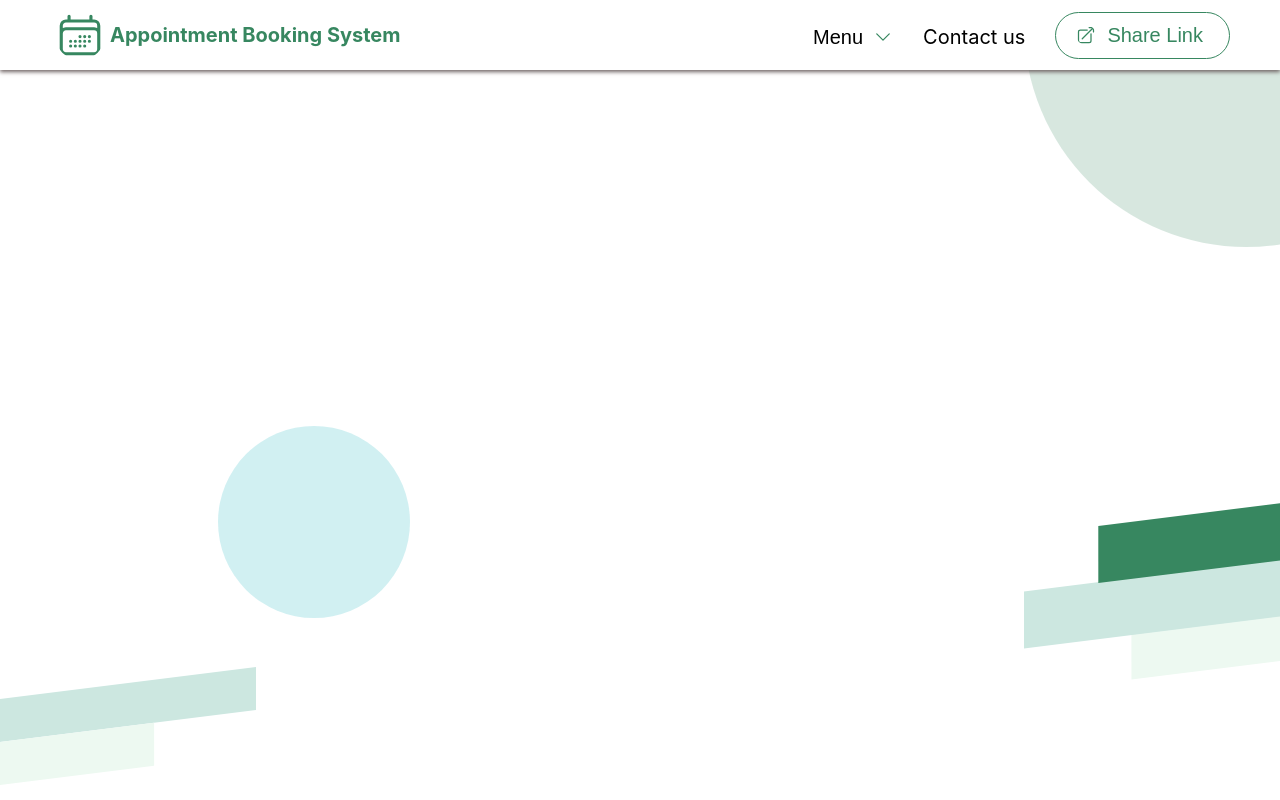
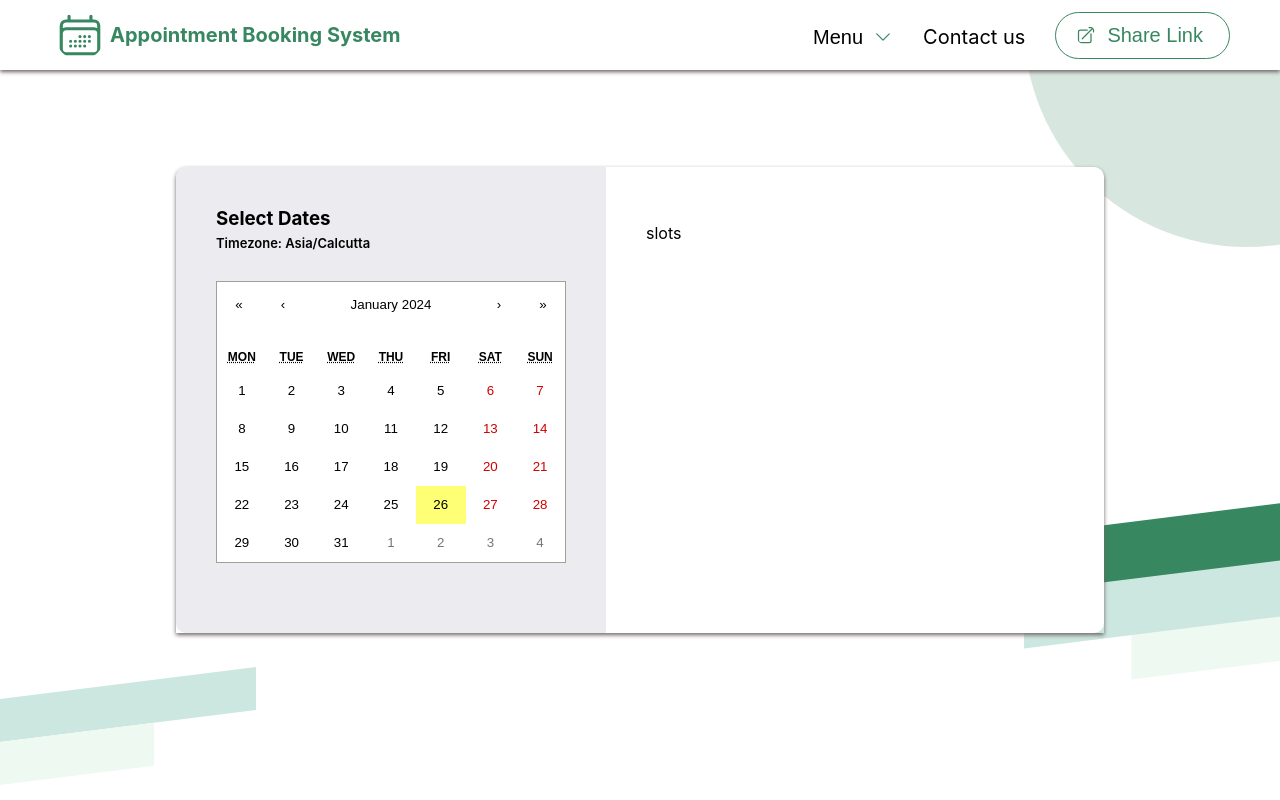
Before and after one commit to urjit2498/appointment-booking-system, a React (Create React App) app: page / in a window 1280 px wide. Built offline with nearby package versions, Linux system fonts and the light colour scheme.

Commit message:
Calendar setup with basic design

```diff
--- a/src/components/CalendarComponent.js
+++ b/src/components/CalendarComponent.js
@@ -1,7 +1,24 @@
 import React from "react";
+import '../styles/Calendar.css';
+import Calendar from 'react-calendar'
+import 'react-calendar/dist/Calendar.css';
+
 const CalendarComponent = () => {
   return (
-    <div>CalendarComponent</div>
+    <div className="calendar_main_div">
+      <div className="calendar">
+        <div className="calendar_header">
+          <h3>Select Dates</h3>
+          <span>Timezone: Asia/Calcutta</span>
+        </div>
+        <div className="calendar_body">
+          <Calendar />
+        </div>
+      </div>
+      <div className="slots">
+        <p>slots</p>
+      </div>
+    </div>
   );
 };
 
--- a/src/index.css
+++ b/src/index.css
@@ -6,6 +6,10 @@ body {
   -webkit-font-smoothing: antialiased;
   -moz-osx-font-smoothing: grayscale;
   min-height: 100vh;
+  display: flex;
+  flex-direction: column;
+  align-items: center;
+  justify-content: center;
   background-image: url(./assets/topGreen.svg), url(./assets/bottomLeft.svg), url(./assets/bottomRight.svg), url(./assets/bottomLeftStripe.svg);
   background-position: top right, bottom left 80%, bottom right 20%, bottom left 20%;
   background-repeat: no-repeat, no-repeat, no-repeat, no-repeat;
--- /dev/null
+++ b/src/styles/Calendar.css
@@ -0,0 +1,51 @@
+.calendar_main_div{
+    display: flex;
+    flex-direction: row;
+    border-top-left-radius: 10px;
+    border-top-right-radius: 10px;
+    min-width: 928px;
+    min-height: 430px;
+    z-index: 100;
+    position: relative;
+    box-shadow: 0 2px 4px rgb(112, 100, 100);
+}
+
+.calendar{
+    background-color: #EBEBF0;;
+    padding: 40px;
+    border-top-left-radius: 10px;
+    border-bottom-left-radius: 10px;
+    max-width: calc(100% - 190px);
+    z-index: 101; /* Set a higher z-index than the background */
+  position: relative;
+}
+
+.calendar_body{
+    margin: 30px 0px;
+}
+
+.calendar_header{
+    display: flex;
+    flex-direction: column;
+}
+
+.calendar_header h3{
+    margin: 0;
+}
+
+.calendar_header span{
+    margin-top: 5px;
+    font-size: small;
+    font-weight: 600;
+}
+
+.slots {
+    padding: 40px;
+    border-top-right-radius: 10px;
+    border-bottom-right-radius: 10px;
+    max-width: calc(100% - 190px);
+    background-color: white;
+    z-index: 102; /* Set a higher z-index than the calendar */
+    position: relative;
+    width: 100%;
+}
```
